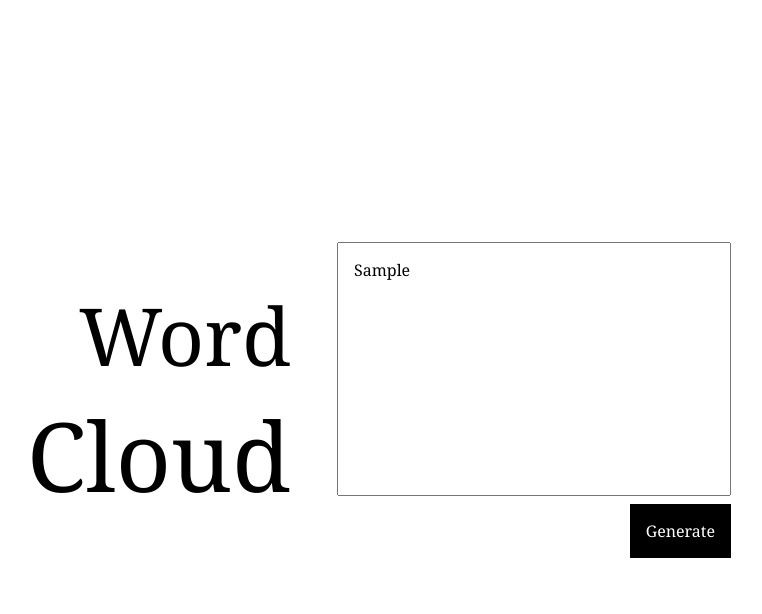
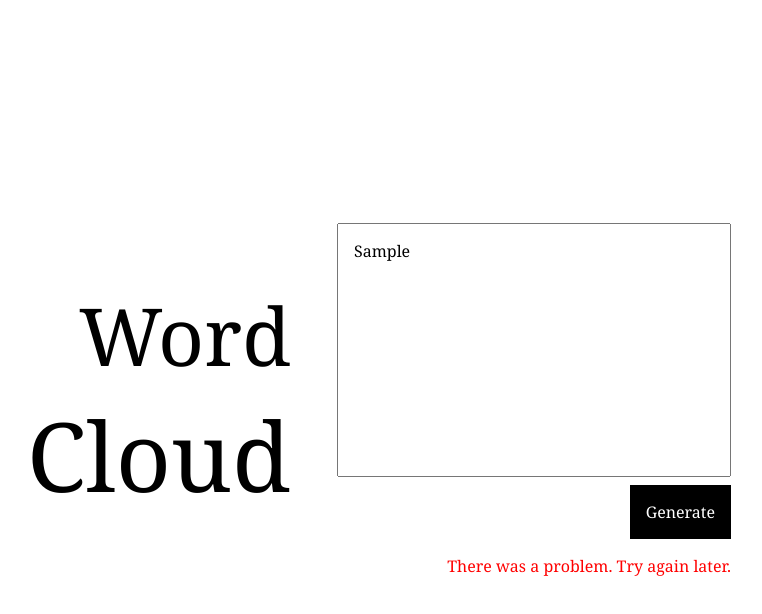
Before and after one commit to willtonglet/word-cloud, a React (Create React App) app: page / in a window 1280 px wide. Both pictures are taken after typing "Sample" into the empty fields and a click on the button "Generate". Shown: the top 614 px of the page, without its empty margins (309-1071 px from the left). Built offline with nearby package versions, Linux system fonts and the light colour scheme; no server answers.

Commit message:
refactor error and loading calls

```diff
--- a/src/components/TextEditor/index.tsx
+++ b/src/components/TextEditor/index.tsx
@@ -6,10 +6,13 @@ import { StyledTextEditor } from "./styles";
 const TextEditor = () => {
   const [text, setText] = useState("");
   const [isLoading, setIsLoading] = useState(false);
+  const [error, setError] = useState("");
   const history = useHistory();
 
   const handleSubmit = (e: React.FormEvent) => {
     e.preventDefault();
+    setIsLoading(true);
+    setError("");
 
     const textToArr = text
       ?.match(/\S+/g)
@@ -34,10 +37,13 @@ const TextEditor = () => {
         id: generateRamdomId,
       })
       .then(() => {
-        setIsLoading(true);
+        setIsLoading(false);
         history.push(`/${generateRamdomId}`);
       })
-      .catch((err) => console.log(err));
+      .catch(() => {
+        setIsLoading(false);
+        setError("There was a problem. Try again later.");
+      });
   };
 
   return (
@@ -54,6 +60,8 @@ const TextEditor = () => {
         <button type="submit" disabled={isLoading}>
           Generate
         </button>
+        {isLoading && <span className="loading">Loading Word Cloud...</span>}
+        {error && <span className="error">{error}</span>}
       </form>
     </StyledTextEditor>
   );
--- a/src/components/TextEditor/styles.ts
+++ b/src/components/TextEditor/styles.ts
@@ -11,6 +11,10 @@ export const StyledTextEditor = styled.div`
       resize: none;
       width: 360px;
       padding: 1rem;
+
+      &:disabled {
+        opacity: 0.5;
+      }
     }
 
     button {
@@ -21,6 +25,19 @@ export const StyledTextEditor = styled.div`
       margin-top: 0.5rem;
       cursor: pointer;
       font-size: 1rem;
+
+      &:disabled {
+        opacity: 0.5;
+      }
     }
   }
+
+  .error {
+    color: red;
+    margin-top: 1rem;
+  }
+
+  .loading {
+    margin-top: 1rem;
+  }
 `;
```
